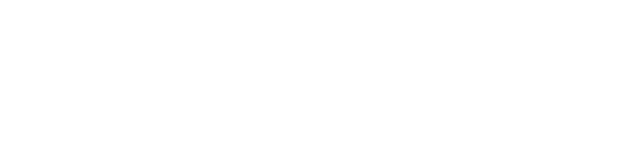
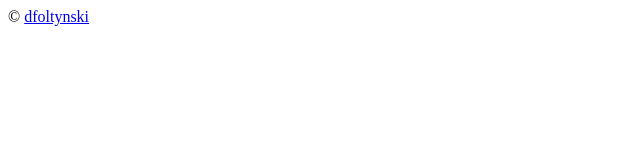
Before and after one commit to dfoltynski/typescript-astar, a plain HTML site: page index.html in a window 1280 px wide. Shown: the whole page, without its empty margins (0-640 px from the left). Drawn offline with Linux system fonts and the light colour scheme.

Commit message:
finishing touches

```diff
--- a/index.html
+++ b/index.html
@@ -8,5 +8,9 @@
   </head>
   <body>
     <script src="bundle.js"></script>
+    <footer>
+      &copy;
+      <a href="https://github.com/dfoltynski/" target="_blank">dfoltynski</a>
+    </footer>
   </body>
 </html>
```
